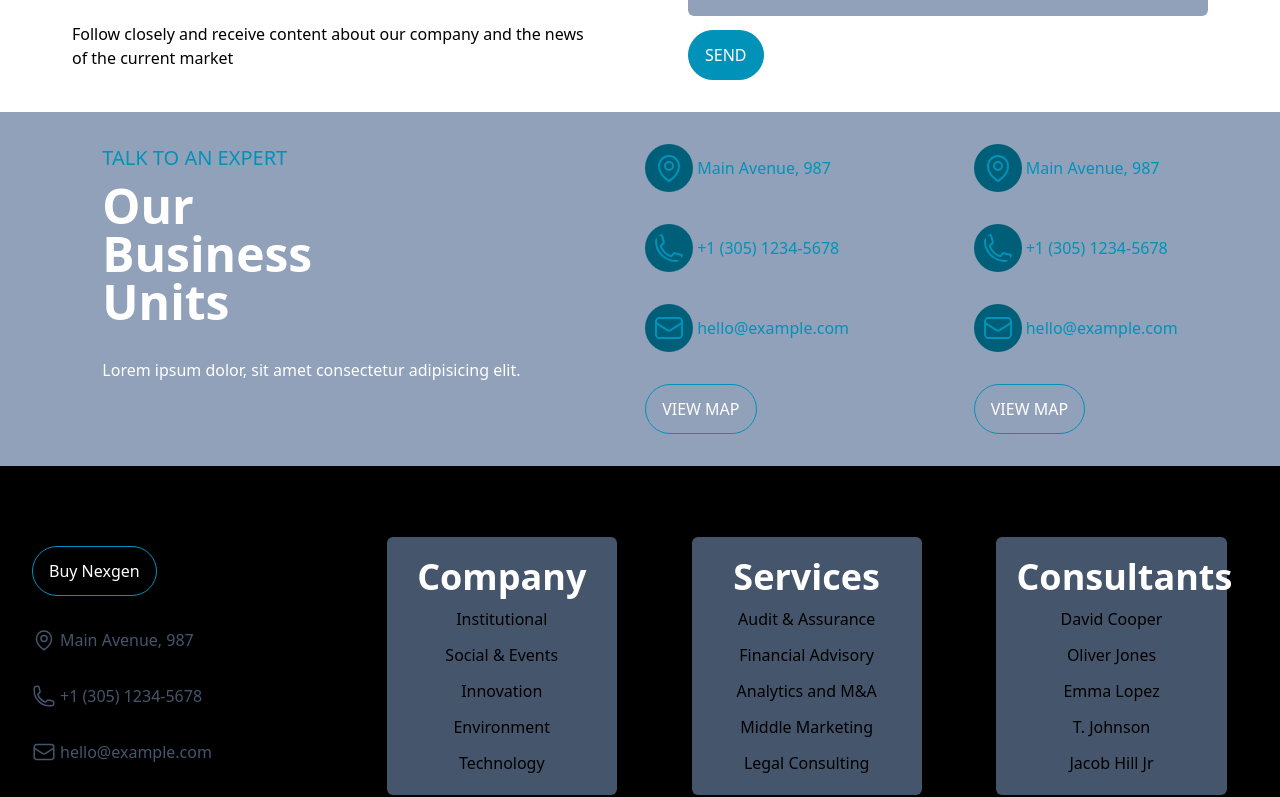
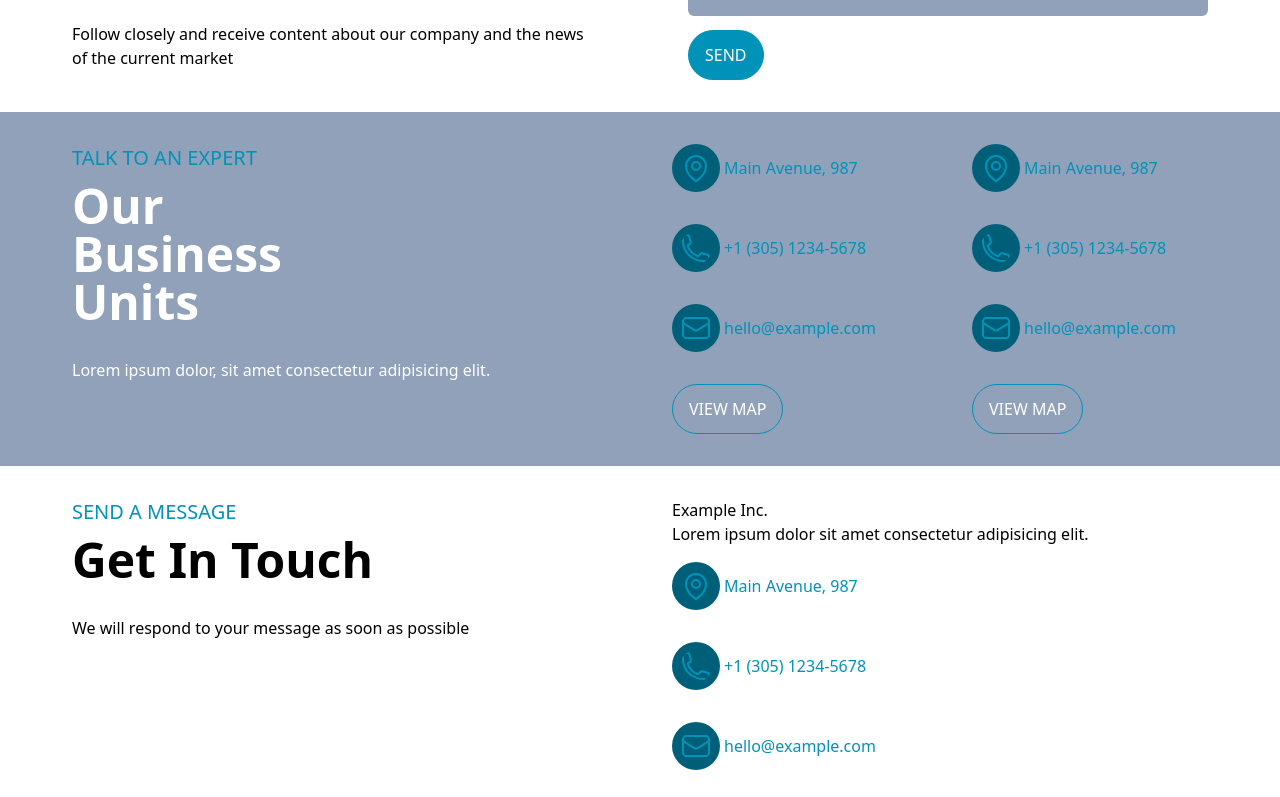
Before and after one commit to RykerWilder/logistic-site, a Vue app: page /contact-us in a window 1280 px wide. Shown: the part 678-1475 px from the top of the page. Built offline with nearby package versions, Linux system fonts and the light colour scheme.

Commit message:
style: spacing

```diff
--- a/src/components/ContactList.vue
+++ b/src/components/ContactList.vue
@@ -31,7 +31,5 @@
                 hello@example.com
             </li>
         </ul>
-        <button
-            class="rounded-full transition border-1 border-cyan-600 text-white p-3 px-4 cursor-pointer  mr-1.5 hover:bg-cyan-600 ">VIEW MAP</button>
     </div>
 </template>
--- /dev/null
+++ b/src/components/SendAMessage.vue
@@ -0,0 +1,25 @@
+<script>
+import ContactList from './ContactList.vue';
+
+export default {
+    components: {
+        ContactList
+    }
+}
+</script>
+
+<template>
+    <section class="px-10 flex justify-center">
+        <div class="p-8 w-[50%]">
+            <h5 class="text-cyan-600 text-xl mb-2.5">SEND A MESSAGE</h5>
+            <h2 class="text-5xl font-bold mb-8">Get In Touch</h2>
+            <p>We will respond to your message as soon as possible</p>
+        </div>
+        <div class="p-8 w-[50%]">
+            <h3>Example Inc.</h3>
+            <p class="mb-4">Lorem ipsum dolor sit amet consectetur adipisicing elit.</p>
+            <ContactList />
+        </div>
+    </section>
+
+</template>
--- a/src/components/TalkToAnExpert.vue
+++ b/src/components/TalkToAnExpert.vue
@@ -10,17 +10,21 @@ export default {
 
 <template>
 
-    <section class="px-10 flex justify-around bg-slate-400">
-        <div class="p-8">
+    <section class="px-10 flex bg-slate-400">
+        <div class="p-8 w-[50%]">
             <h5 class="text-cyan-600 text-xl mb-2.5">TALK TO AN EXPERT</h5>
             <h2 class="text-5xl font-bold mb-8 text-white">Our <br> Business <br> Units</h2>
             <p class="text-white">Lorem ipsum dolor, sit amet consectetur adipisicing elit.</p>
         </div>
-        <div class="p-8">
+        <div class="p-8 w-[25%]">
             <ContactList />
+            <button
+            class="rounded-full transition border-1 border-cyan-600 text-white p-3 px-4 cursor-pointer  mr-1.5 hover:bg-cyan-600 ">VIEW MAP</button>
         </div>
-        <div class="p-8">
+        <div class="p-8 w-[25%]">
             <ContactList />
+            <button
+            class="rounded-full transition border-1 border-cyan-600 text-white p-3 px-4 cursor-pointer  mr-1.5 hover:bg-cyan-600 ">VIEW MAP</button>
         </div>
     </section>
 </template>
--- a/src/pages/Contacts.vue
+++ b/src/pages/Contacts.vue
@@ -1,10 +1,13 @@
 <script>
 import NewsLetter from '../components/NewsLetter.vue';
 import TalkToAnExpert from '../components/TalkToAnExpert.vue';
+import SendAMessage from '../components/SendAMessage.vue';
+
 export default {
     components: {
         NewsLetter,
-        TalkToAnExpert
+        TalkToAnExpert,
+        SendAMessage
     }
 }
 
@@ -17,7 +20,8 @@ export default {
             <h1 class="text-center text-white text-6xl font-extrabold z-10">Contacts Us</h1>
         </section>
         <NewsLetter />
-        <TalkToAnExpert :bg="bg-black"/>
+        <TalkToAnExpert/>
+        <SendAMessage />
     </main>
 </template>
 
--- a/src/pages/HomePage.vue
+++ b/src/pages/HomePage.vue
@@ -5,6 +5,7 @@ import RoadTransport from '../components/RoadTransport.vue';
 import WhatAreWeDoing from '../components/WhatAreWeDoing.vue';
 import CustomerTestimonials from '../components/CustomerTestimonials.vue';
 import TalkToAnExpert from '../components/TalkToAnExpert.vue';
+import SendAMessage from '../components/SendAMessage.vue';
 
 export default {
     components: {
@@ -13,7 +14,8 @@ export default {
         RoadTransport,
         WhatAreWeDoing,
         CustomerTestimonials,
-        TalkToAnExpert
+        TalkToAnExpert,
+        SendAMessage
     }
 }
 
@@ -29,6 +31,7 @@ export default {
         <WhatAreWeDoing />
         <CustomerTestimonials />
         <TalkToAnExpert />
+        <SendAMessage />
     </main>
 </template>
 
```
